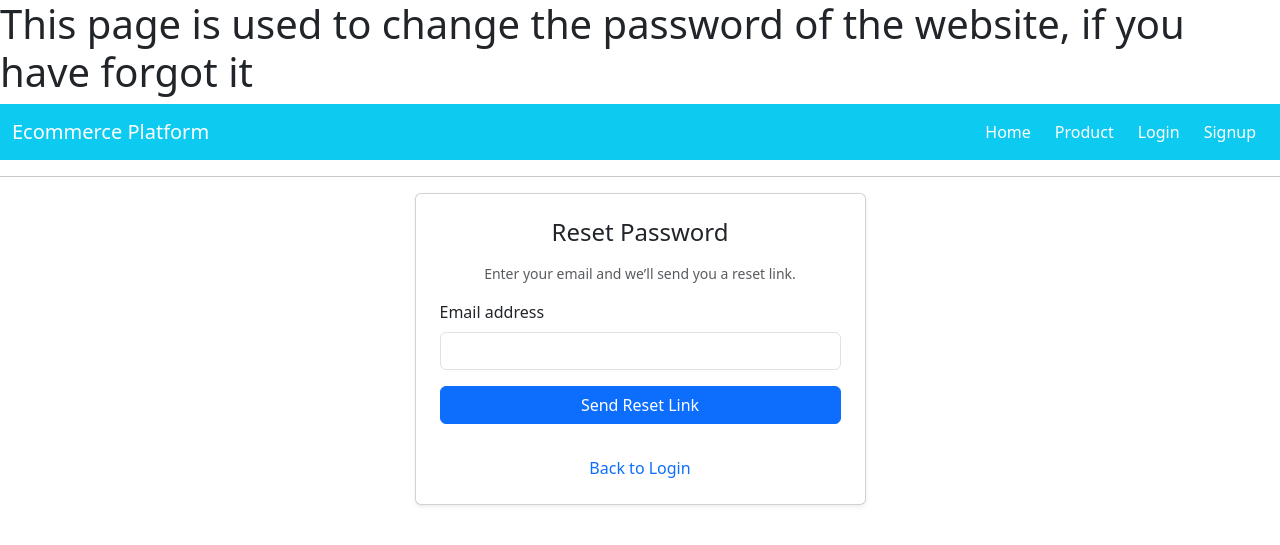
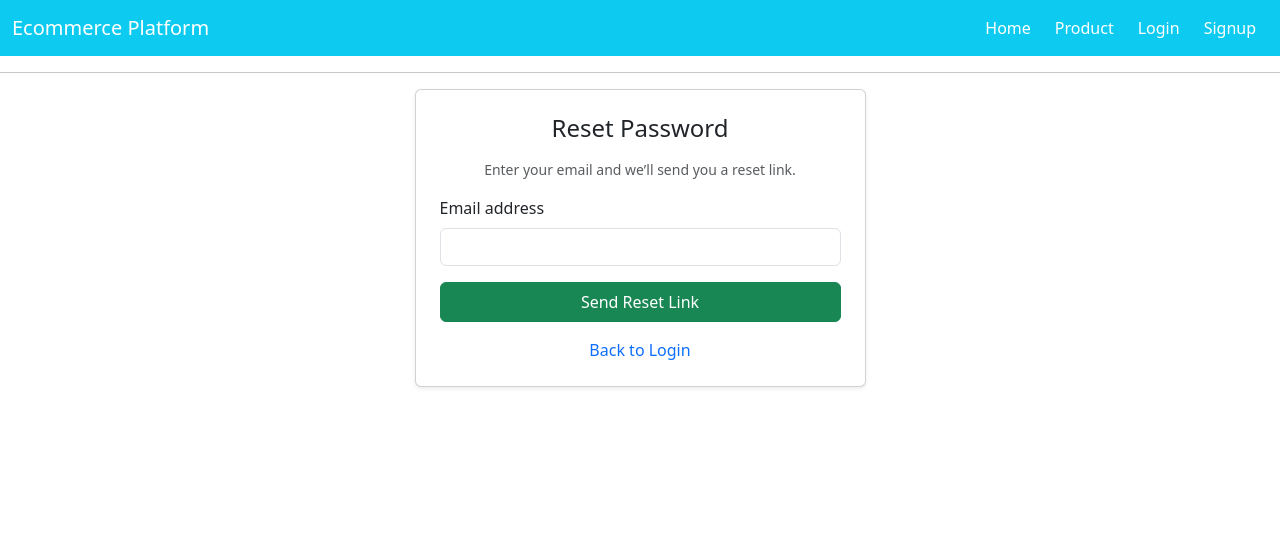
Before and after one commit to adan-shahid/ecommerce_website, a Django app: template templates/user/forgot_password.html in a window 1280 px wide. Shown: the top 545 px of the page. Run offline with Django 3.2, Linux system fonts and the light colour scheme; the template is opened without the code that fills it, so the values that code supplies are empty; some libraries are stand-ins or nearby versions.

Commit message:
fixed the css issur of buttons

```diff
--- a/templates/index.html
+++ b/templates/index.html
@@ -3,7 +3,7 @@
 
 {% block content %}
 
-<h1>Welcome to this Ecommerce Platform. Here we sell electronic gadgets.</h1>
+<h1>Welcome to this Ecommerce Platform.</h1>
 
 {% if user.is_authenticated %}
 <h2>Welcome, You are logged in as {{user.username}}</h2>
--- a/templates/navbar.html
+++ b/templates/navbar.html
@@ -8,7 +8,7 @@
         <!-- Icons -->
         <ul class="navbar-nav d-flex flex-row me-1">
             <li class="nav-item me-3 me-lg-0">
-                <a class="nav-link text-white" href="#"><i class="fas fa-envelope mx-1"></i> Home</a>
+                <a class="nav-link text-white" href="{% url 'index' %}"><i class="fas fa-envelope mx-1"></i> Home</a>
             </li>
             <li class="nav-item me-3 me-lg-0">
                 <a class="nav-link text-white" href="#"><i class="fas fa-cog mx-1"></i> Product</a>
--- a/templates/user/forgot_password.html
+++ b/templates/user/forgot_password.html
@@ -1,4 +1,3 @@
-<h1>This page is used to change the password of the website, if you have forgot it</h1>
 
 {% extends 'base.html' %}
 
@@ -24,11 +23,7 @@
                         <input type="email" name="email" class="form-control" required>
                     </div>
 
-                    <div class="d-grid">
-                        <button type="submit" class="btn btn-primary">
-                            Send Reset Link
-                        </button>
-                    </div>
+<button type="submit" class="btn btn-success w-100" style="height: 40px !important; flex: 0 0 auto !important;">Send Reset Link</button>
                 </form>
 
                 <!-- Back to login -->
--- a/templates/user/login.html
+++ b/templates/user/login.html
@@ -25,8 +25,7 @@
         <label class="form-check-label" for="rememberMe">Remember me</label>
       </div> -->
 
-      <button type="submit" class="btn btn-primary w-100">Login</button>
-
+<button type="submit" class="btn btn-success w-100" style="height: 40px !important; flex: 0 0 auto !important;">Login</button>
       <div class="text-center mt-3">
         <small>Don't have an account? <a href="{% url 'signup' %}" class="text-decoration-none">Sign up</a></small>
       </div>
--- a/templates/user/signup.html
+++ b/templates/user/signup.html
@@ -36,8 +36,7 @@
 
 
 
-      <button type="submit" class="btn btn-success w-100">Sign Up</button>
-
+<button type="submit" class="btn btn-success w-100" style="height: 40px !important; flex: 0 0 auto !important;">Sign Up</button>
       <div class="text-center mt-3">
         <small>Already have an account? <a href="{% url 'login' %}" class="text-decoration-none">Log in</a></small>
       </div>
```
